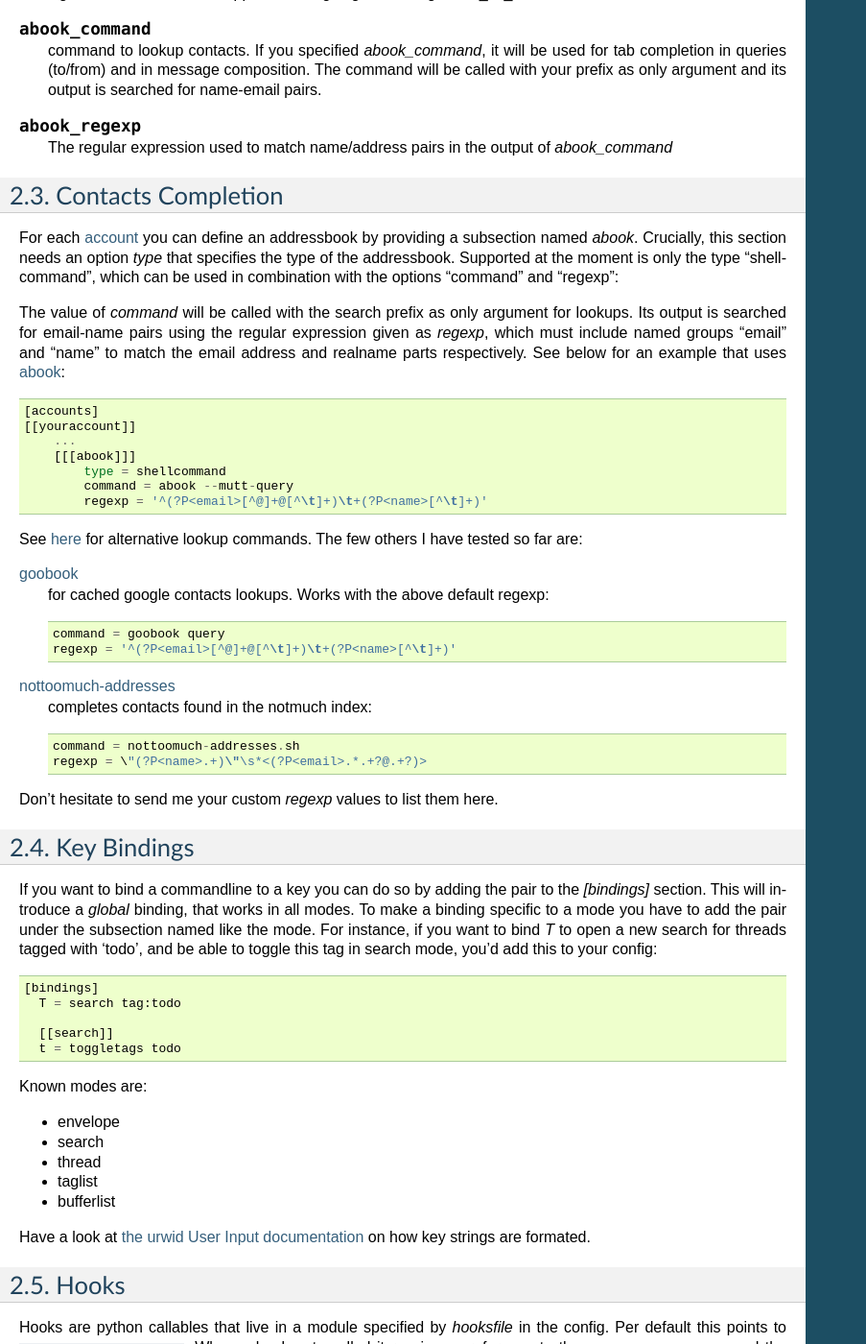
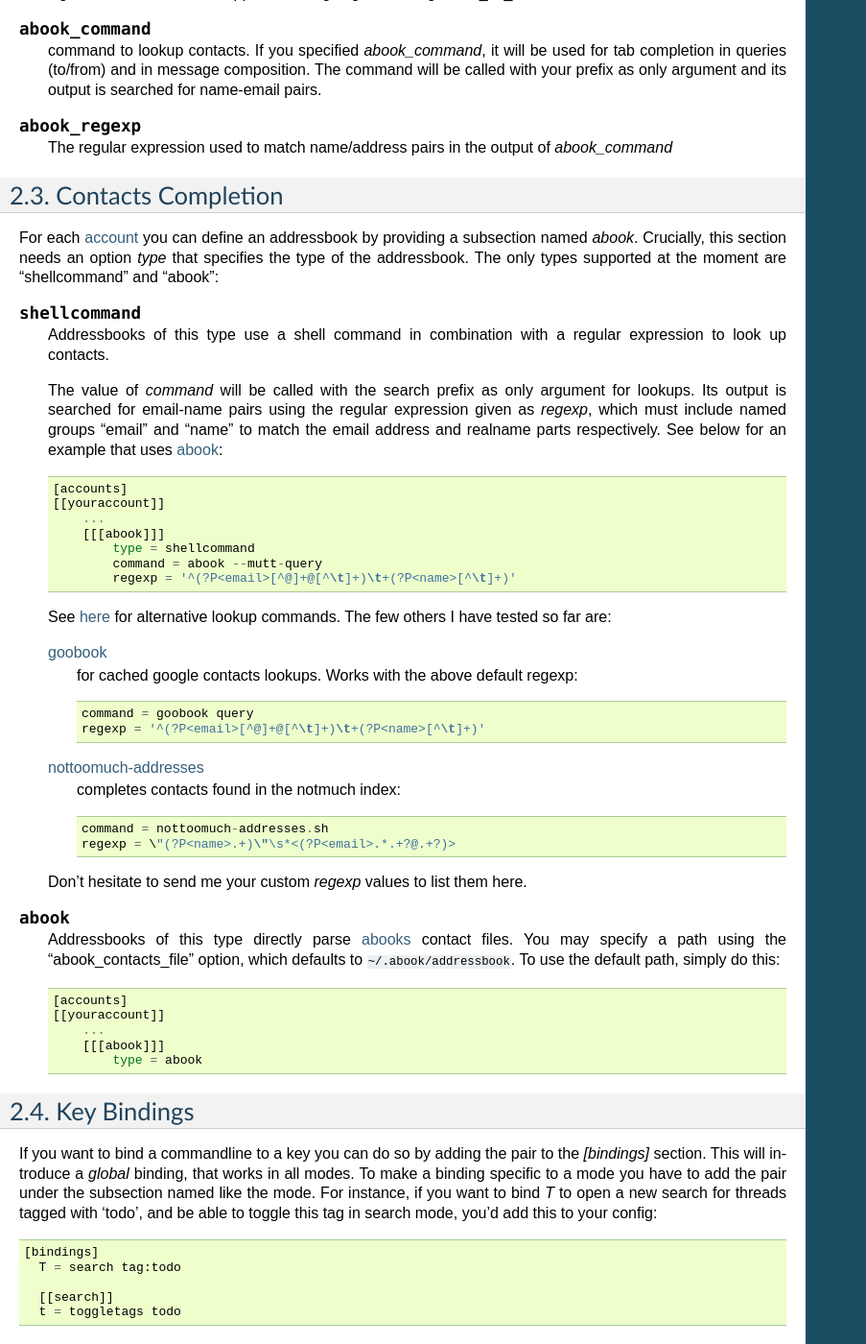
Before and after one commit to pazz/alot, a Sphinx documentation site: the page built from docs/source/configuration/index.rst, in a window 1280 px wide and 1400 px high, scrolled down 3277 px. Shown: the whole window at 96% size, without its empty margins (0-903 px from the left). Built offline with Sphinx 7.4.7, drawn with Linux system fonts in a browser that asks for light colours.

Commit message:
docs: direct abook contacts parser

```diff
--- a/docs/source/configuration/index.rst
+++ b/docs/source/configuration/index.rst
@@ -52,37 +52,54 @@ Contacts Completion
 ===================
 For each :ref:`account <account>` you can define an addressbook by providing a subsection named `abook`.
 Crucially, this section needs an option `type` that specifies the type of the addressbook.
-Supported at the moment is only the type "shellcommand", which can be used in combination
-with the options "command" and "regexp":
+The only types supported at the moment are "shellcommand" and "abook":
 
-The value of `command` will be called with the search prefix as only argument for lookups.
-Its output is searched for email-name pairs using the regular expression given as `regexp`,
-which must include named groups "email" and "name" to match the email address and realname parts
-respectively. See below for an example that uses `abook <http://abook.sourceforge.net/>`_::
+.. describe:: shellcommand
 
-    [accounts]
-    [[youraccount]]
-        ...
-        [[[abook]]]
-            type = shellcommand
-            command = abook --mutt-query
-            regexp = '^(?P<email>[^@]+@[^\t]+)\t+(?P<name>[^\t]+)'
+    Addressbooks of this type use a shell command in combination with a regular
+    expression to look up contacts.
 
-See `here <http://notmuchmail.org/emacstips/#index12h2>`_ for alternative lookup commands. The few others I have tested so far are:
+    The value of `command` will be called with the search prefix as only argument for lookups.
+    Its output is searched for email-name pairs using the regular expression given as `regexp`,
+    which must include named groups "email" and "name" to match the email address and realname parts
+    respectively. See below for an example that uses `abook <http://abook.sourceforge.net/>`_::
 
-`goobook <http://code.google.com/p/goobook/>`_
-    for cached google contacts lookups. Works with the above default regexp::
+        [accounts]
+        [[youraccount]]
+            ...
+            [[[abook]]]
+                type = shellcommand
+                command = abook --mutt-query
+                regexp = '^(?P<email>[^@]+@[^\t]+)\t+(?P<name>[^\t]+)'
 
-      command = goobook query
-      regexp = '^(?P<email>[^@]+@[^\t]+)\t+(?P<name>[^\t]+)'
+    See `here <http://notmuchmail.org/emacstips/#index12h2>`_ for alternative lookup commands.
+    The few others I have tested so far are:
 
-`nottoomuch-addresses <http://www.iki.fi/too/nottoomuch/nottoomuch-addresses/>`_
-    completes contacts found in the notmuch index::
+    `goobook <http://code.google.com/p/goobook/>`_
+        for cached google contacts lookups. Works with the above default regexp::
 
-      command = nottoomuch-addresses.sh
-      regexp = \"(?P<name>.+)\"\s*<(?P<email>.*.+?@.+?)>
+          command = goobook query
+          regexp = '^(?P<email>[^@]+@[^\t]+)\t+(?P<name>[^\t]+)'
 
-Don't hesitate to send me your custom `regexp` values to list them here.
+    `nottoomuch-addresses <http://www.iki.fi/too/nottoomuch/nottoomuch-addresses/>`_
+        completes contacts found in the notmuch index::
+
+          command = nottoomuch-addresses.sh
+          regexp = \"(?P<name>.+)\"\s*<(?P<email>.*.+?@.+?)>
+
+    Don't hesitate to send me your custom `regexp` values to list them here.
+
+.. describe:: abook
+
+    Addressbooks of this type directly parse `abooks <http://abook.sourceforge.net/>`_ contact files.
+    You may specify a path using the "abook_contacts_file" option, which
+    defaults to :file:`~/.abook/addressbook`. To use the default path, simply do this::
+
+        [accounts]
+        [[youraccount]]
+            ...
+            [[[abook]]]
+                type = abook
 
 
 Key Bindings
```
